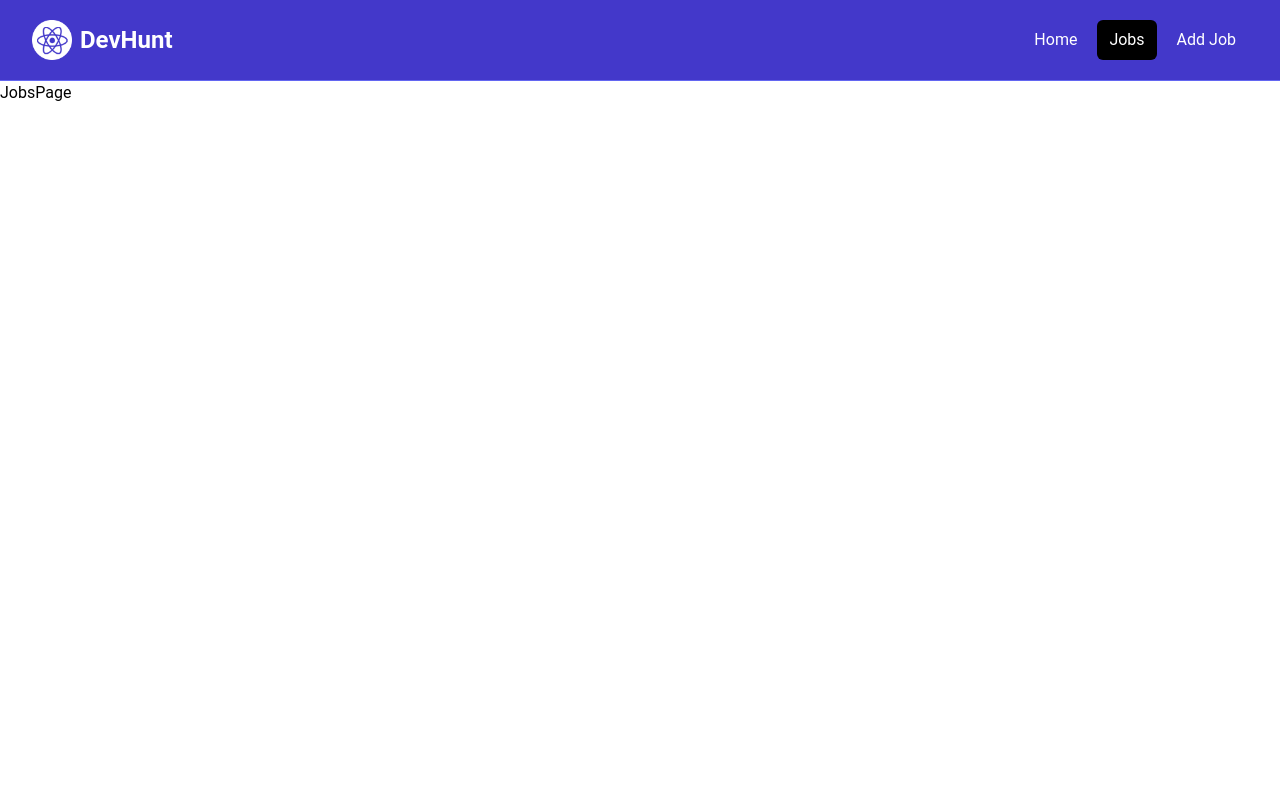
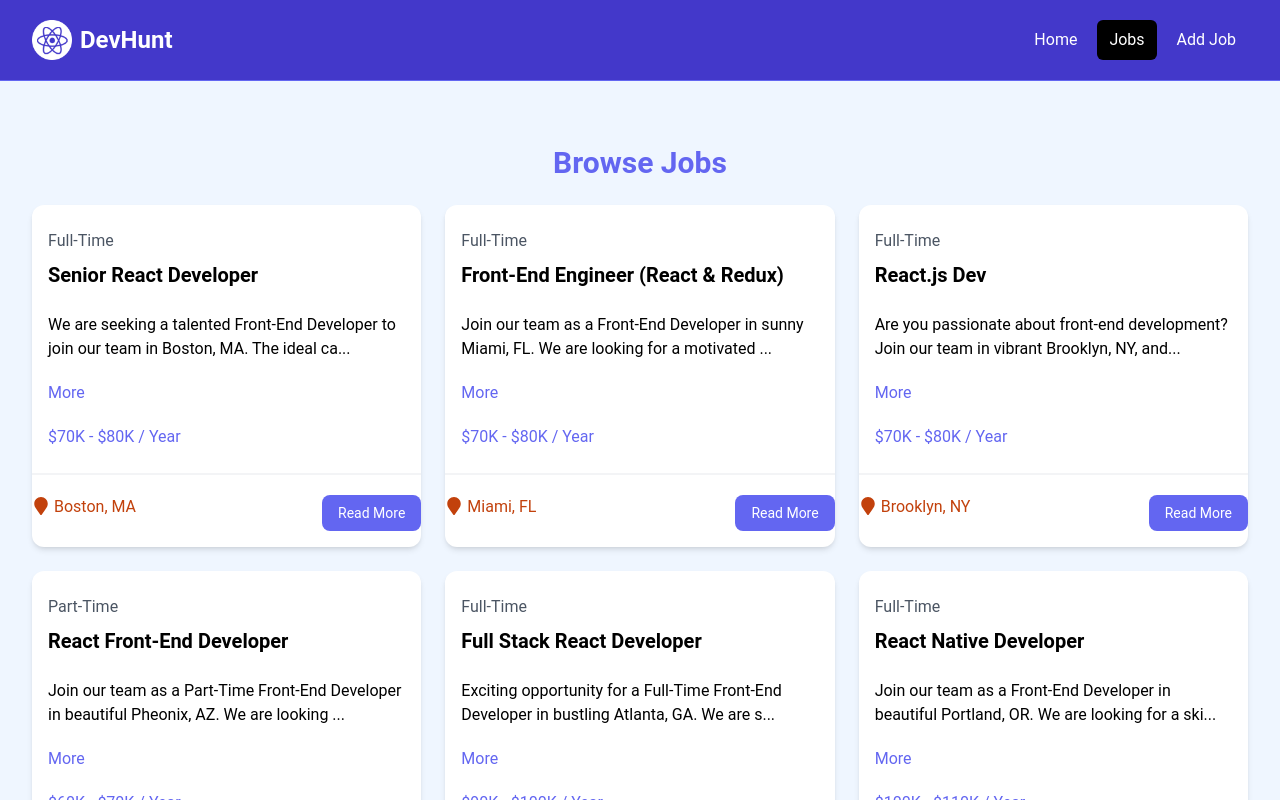
Before and after one commit to SaroshAhmad/ReactDevJobPortal, a React (Vite) app in the folder react-jobs/: page /jobs in a window 1280 px wide. Shown: the top 800 px of the page. Built offline with nearby package versions, Linux system fonts and the light colour scheme.

Commit message:
Refactor JobListings component and add JobListings to JobsPage

```diff
--- a/react-jobs/src/components/JobListings.jsx
+++ b/react-jobs/src/components/JobListings.jsx
@@ -2,8 +2,8 @@ import React from 'react'
 import jobs from '../jobs.json'
 import JobListing from './JobListing'
 
-const JobListings = () => {
-    const recentJobs = jobs.slice(0, 3);
+const JobListings = ({ isHome = false }) => {
+    const jobListings = isHome ? jobs.slice(0, 3) : jobs;
 
     return (
         <section className="bg-blue-50 px-4 py-10">
@@ -12,7 +12,7 @@ const JobListings = () => {
                     Browse Jobs
                 </h2>
                 <div className="grid grid-cols-1 md:grid-cols-3 gap-6">
-                    {recentJobs.map((job) => (
+                    {jobListings.map((job) => (
                         <JobListing key={job.id} job={job} />
                     ))}
                 </div>
--- a/react-jobs/src/pages/JobsPage.jsx
+++ b/react-jobs/src/pages/JobsPage.jsx
@@ -1,9 +1,12 @@
 import React from 'react'
+import JobListings from '../components/JobListings'
 
 const JobsPage = () => {
     return (
-        <div>JobsPage</div>
-    )
-}
+        <section className='bg-blue-50 px-4 py-6'>
+            <JobListings />
+        </section>
+    );
+};
 
 export default JobsPage
```
